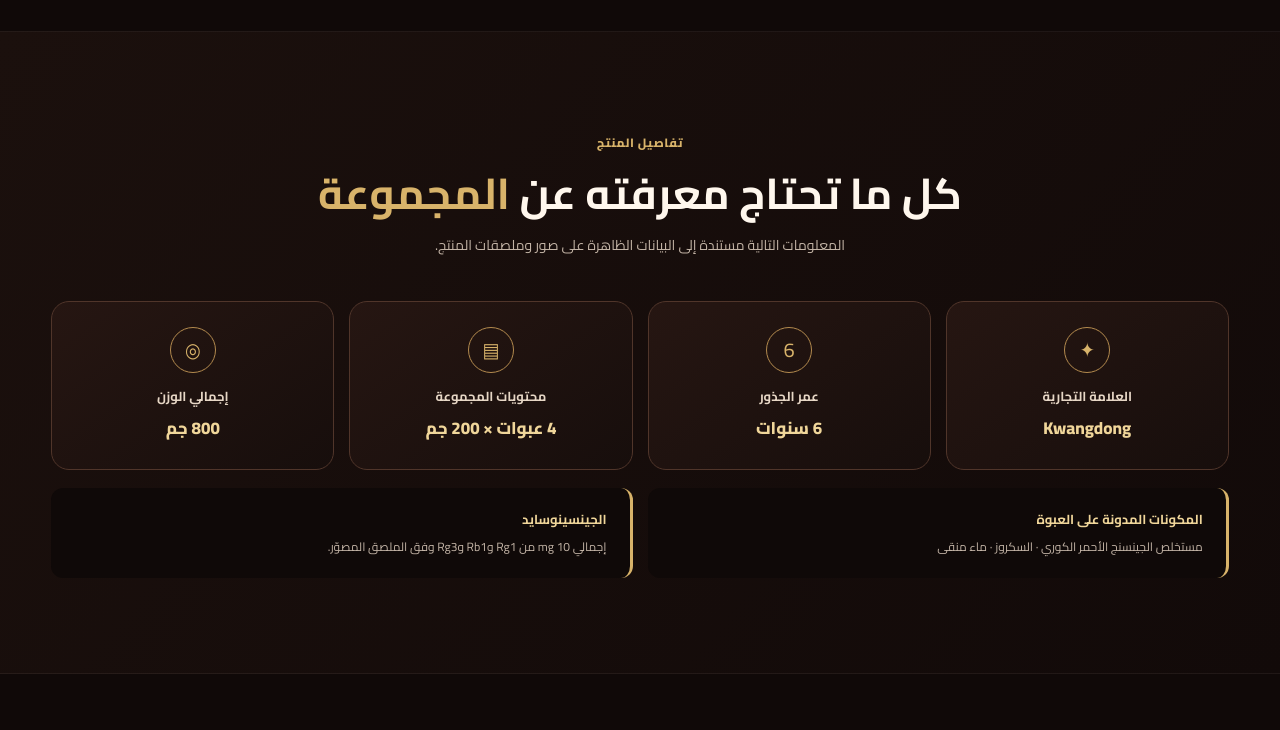
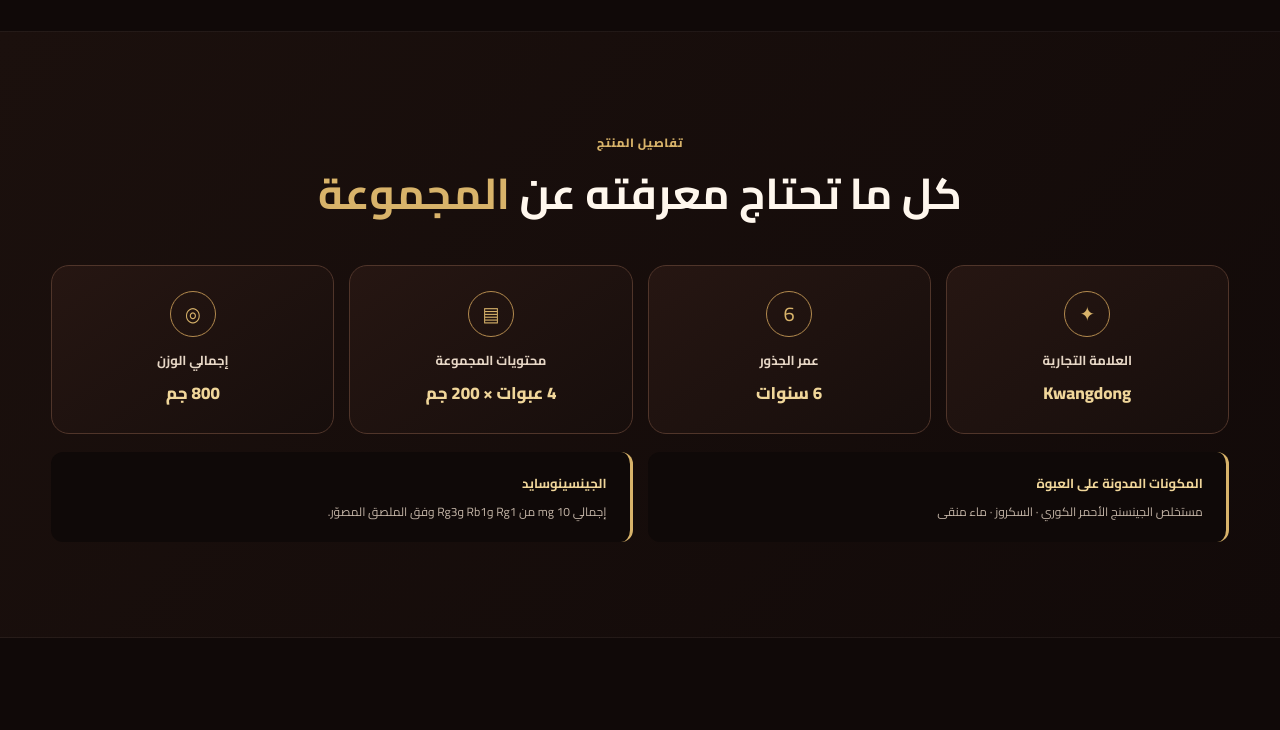
Before and after one commit to mostafa2yman-design/korean-red-root-landing, a plain HTML site: page index.html in a window 1280 px wide. Shown: the part 2620-3350 px from the top of the page. Drawn offline with Linux system fonts and the light colour scheme.

Commit message:
Remove selected product details disclaimer

```diff
--- a/index.html
+++ b/index.html
@@ -124,7 +124,7 @@
 
     <section class="section section-dark" id="features">
       <div class="container">
-        <div class="section-heading"><span class="eyebrow">تفاصيل المنتج</span><h2>كل ما تحتاج معرفته عن <em>المجموعة</em></h2><p>المعلومات التالية مستندة إلى البيانات الظاهرة على صور وملصقات المنتج.</p></div>
+        <div class="section-heading"><span class="eyebrow">تفاصيل المنتج</span><h2>كل ما تحتاج معرفته عن <em>المجموعة</em></h2></div>
         <div class="details-grid">
           <article class="detail-card"><span class="detail-icon">✦</span><h3>العلامة التجارية</h3><p>Kwangdong</p></article>
           <article class="detail-card"><span class="detail-icon">6</span><h3>عمر الجذور</h3><p>6 سنوات</p></article>
```
